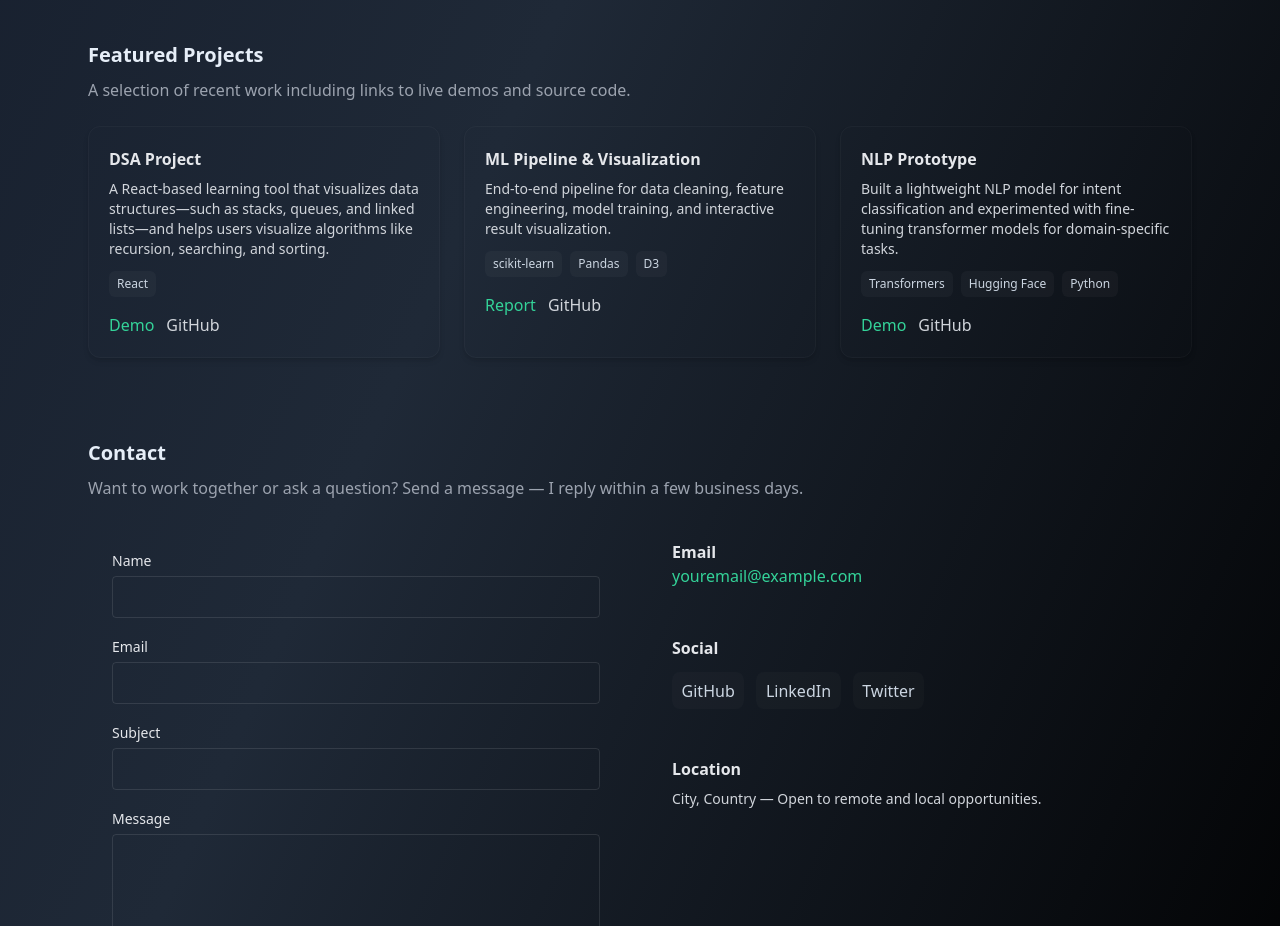
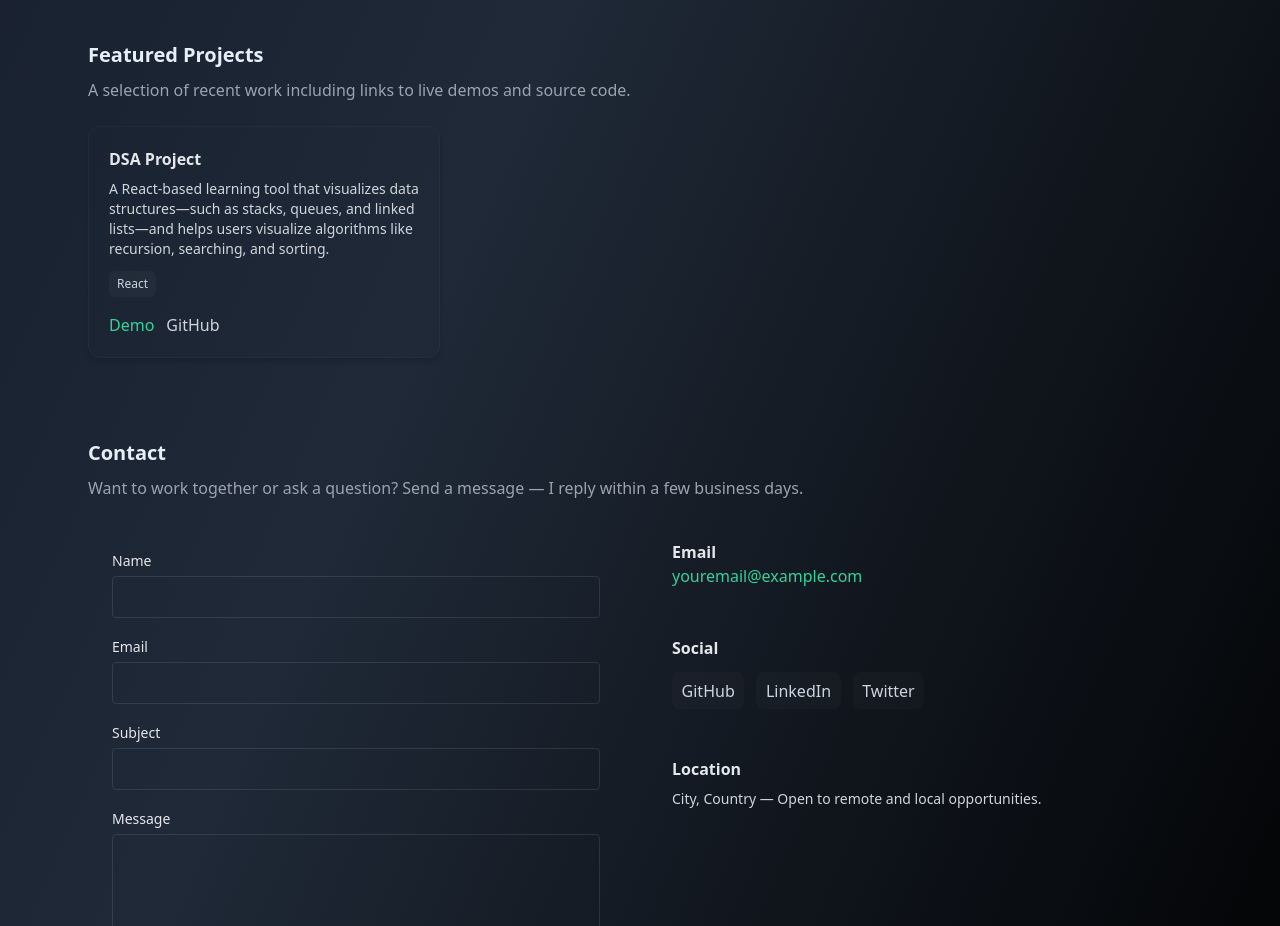
Before and after one commit to Nabin06/Website1, a plain HTML site: page index.html in a window 1280 px wide. Shown: the part 1620-2546 px from the top of the page. Drawn offline with nearby package versions, Linux system fonts and the light colour scheme.

Commit message:
Deleted not done projects

```diff
--- a/index.html
+++ b/index.html
@@ -214,8 +214,8 @@
               <a class="text-gray-300 hover:underline" href="https://github.com/Nabin06/DSA-Project" target="_blank">GitHub</a>
             </div>
           </article>
-
-          <article class="project-card p-5 rounded-xl bg-white/4 hover:scale-105 transition-shadow shadow-md">
+                  <!-- *********Add these things after i am done them -->
+          <!-- <article class="project-card p-5 rounded-xl bg-white/4 hover:scale-105 transition-shadow shadow-md">
             <h3 class="font-semibold">ML Pipeline & Visualization</h3>
             <p class="text-sm text-gray-300 mt-2">End-to-end pipeline for data cleaning, feature engineering, model training, and interactive result visualization.</p>
             <div class="mt-3 flex flex-wrap gap-2">
@@ -227,9 +227,9 @@
               <a class="text-emerald-400 hover:underline" href="#" target="_blank">Report</a>
               <a class="text-gray-300 hover:underline" href="#" target="_blank">GitHub</a>
             </div>
-          </article>
+          </article> -->
 
-          <article class="project-card p-5 rounded-xl bg-white/4 hover:scale-105 transition-shadow shadow-md">
+          <!-- <article class="project-card p-5 rounded-xl bg-white/4 hover:scale-105 transition-shadow shadow-md">
             <h3 class="font-semibold">NLP Prototype</h3>
             <p class="text-sm text-gray-300 mt-2">Built a lightweight NLP model for intent classification and experimented with fine-tuning transformer models for domain-specific tasks.</p>
             <div class="mt-3 flex flex-wrap gap-2">
@@ -241,7 +241,7 @@
               <a class="text-emerald-400 hover:underline" href="#" target="_blank">Demo</a>
               <a class="text-gray-300 hover:underline" href="#" target="_blank">GitHub</a>
             </div>
-          </article>
+          </article> -->
         </div>
       </section>
 
```
